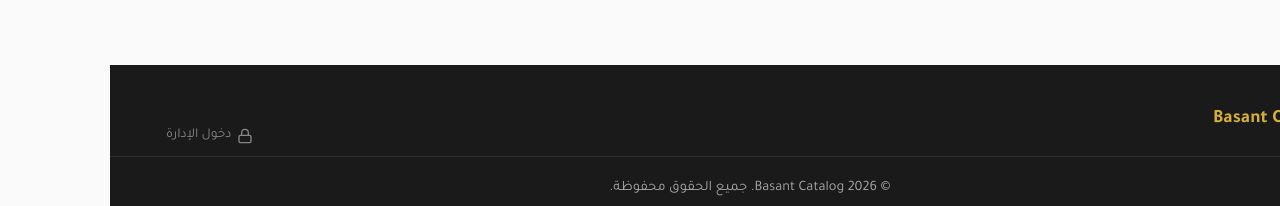
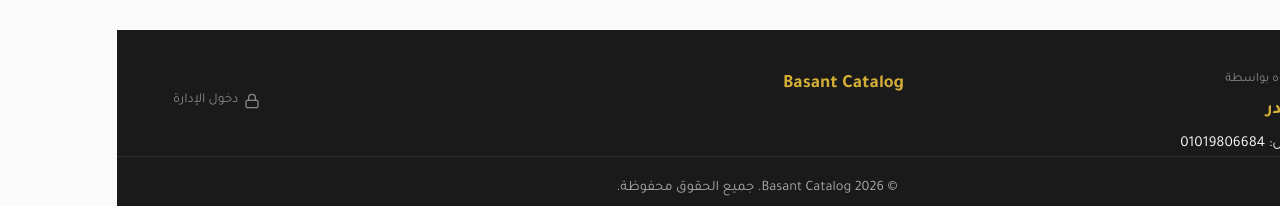
Before and after one commit to gaberbadr/dressfrontend, a React (Vite) app: page / in a window 1280 px wide. Shown: the part 580-786 px from the top of the page. Built offline with nearby package versions, Linux system fonts and the light colour scheme; no server answers.

Commit message:
do created by me in footer

```diff
--- a/src/components/layout/Footer.css
+++ b/src/components/layout/Footer.css
@@ -10,6 +10,31 @@
   flex-direction: column;
   gap: 24px;
   padding-bottom: 30px;
+}
+
+.developer-credit {
+  display: flex;
+  flex-direction: column;
+  align-items: flex-start;
+  gap: 6px;
+  padding: 0 15px;
+  border-right: 2px solid var(--color-accent);
+}
+
+.credit-label {
+  font-size: 0.8rem;
+  color: #888;
+}
+
+.credit-name {
+  font-size: 1.15rem;
+  font-weight: 600;
+  color: var(--color-accent);
+}
+
+.credit-contact {
+  font-size: 0.95rem;
+  color: var(--color-secondary);
 }
 
 .footer-info h3 {
@@ -61,5 +86,6 @@
     flex-direction: row;
     justify-content: space-between;
     align-items: flex-start;
+    flex-wrap: wrap;
   }
 }
--- a/src/components/layout/Footer.tsx
+++ b/src/components/layout/Footer.tsx
@@ -19,6 +19,12 @@
   return (
     <footer className="footer-wrapper">
       <div className="container footer-container">
+        <div className="developer-credit">
+          <span className="credit-label">تم إنشاؤه بواسطة</span>
+          <span className="credit-name">جابر بدر</span>
+          <span className="credit-contact">للتواصل: 01019806684</span>
+        </div>
+
         <div className="footer-info">
           <h3>{settings?.storeName || 'Basant Catalog'}</h3>
           {settings?.location && <p>{settings.location}</p>}
```
